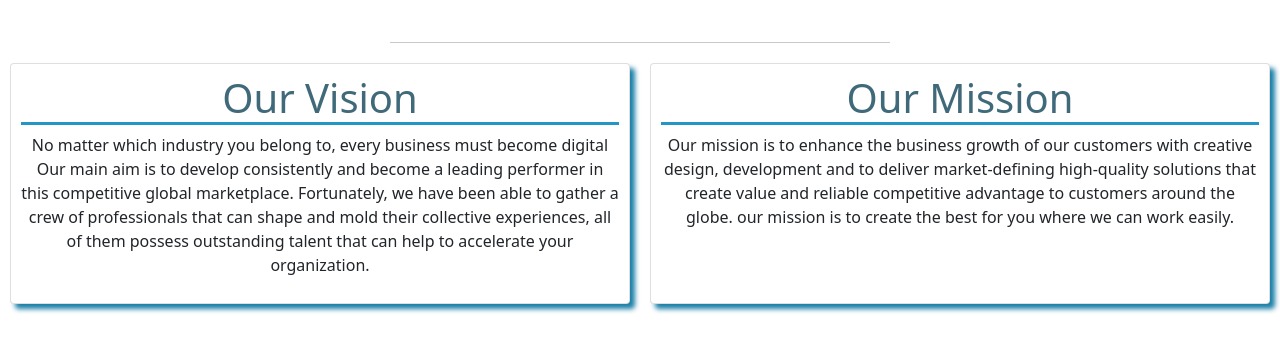
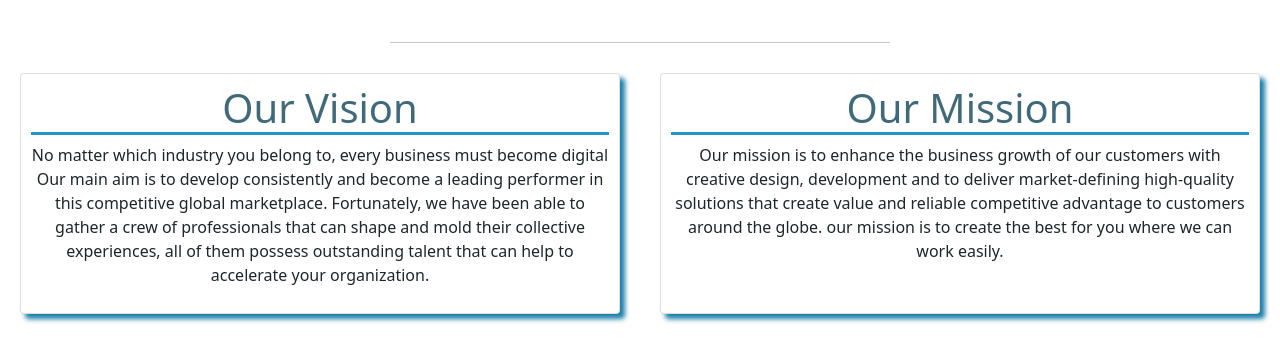
Before and after one commit to raunaqrichi/e-learning, a React (Create React App) app: page /AboutUs in a window 1280 px wide. Shown: the part 600-952 px from the top of the page. Built offline with nearby package versions, Linux system fonts and the light colour scheme.

Commit message:
css addded

```diff
--- a/src/Components/About-Us/AboutUs.css
+++ b/src/Components/About-Us/AboutUs.css
@@ -1,8 +1,9 @@
+
 .card{
-    margin: 10px;
+    margin: 20px;
     padding: 10px;
     box-shadow: 5px 5px 5px rgb(27, 127, 167);
-    width: 800px;
+    width: 700px;
     text-align: center;
 
 }
```
Also changed, not shown: 1 other file (tests, documents, lock files or other folders).
